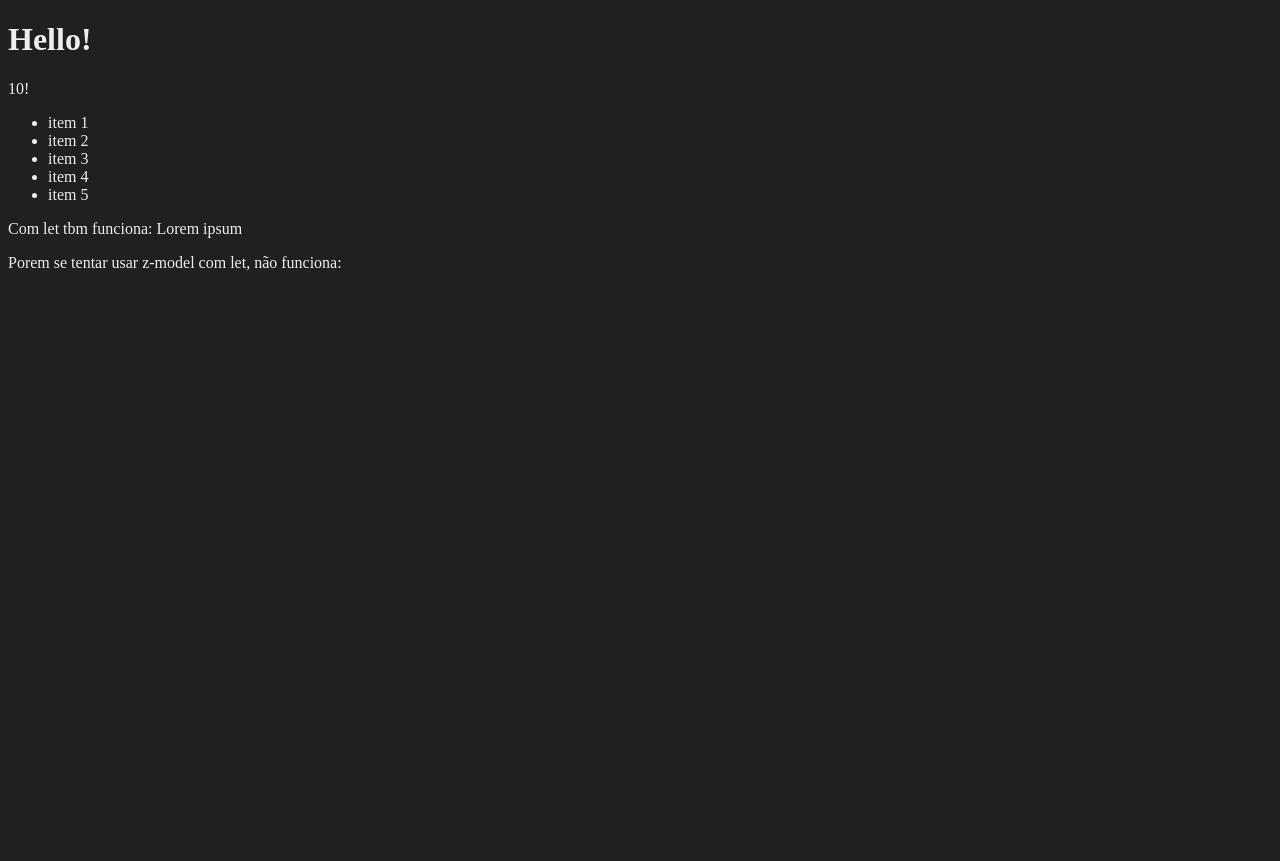
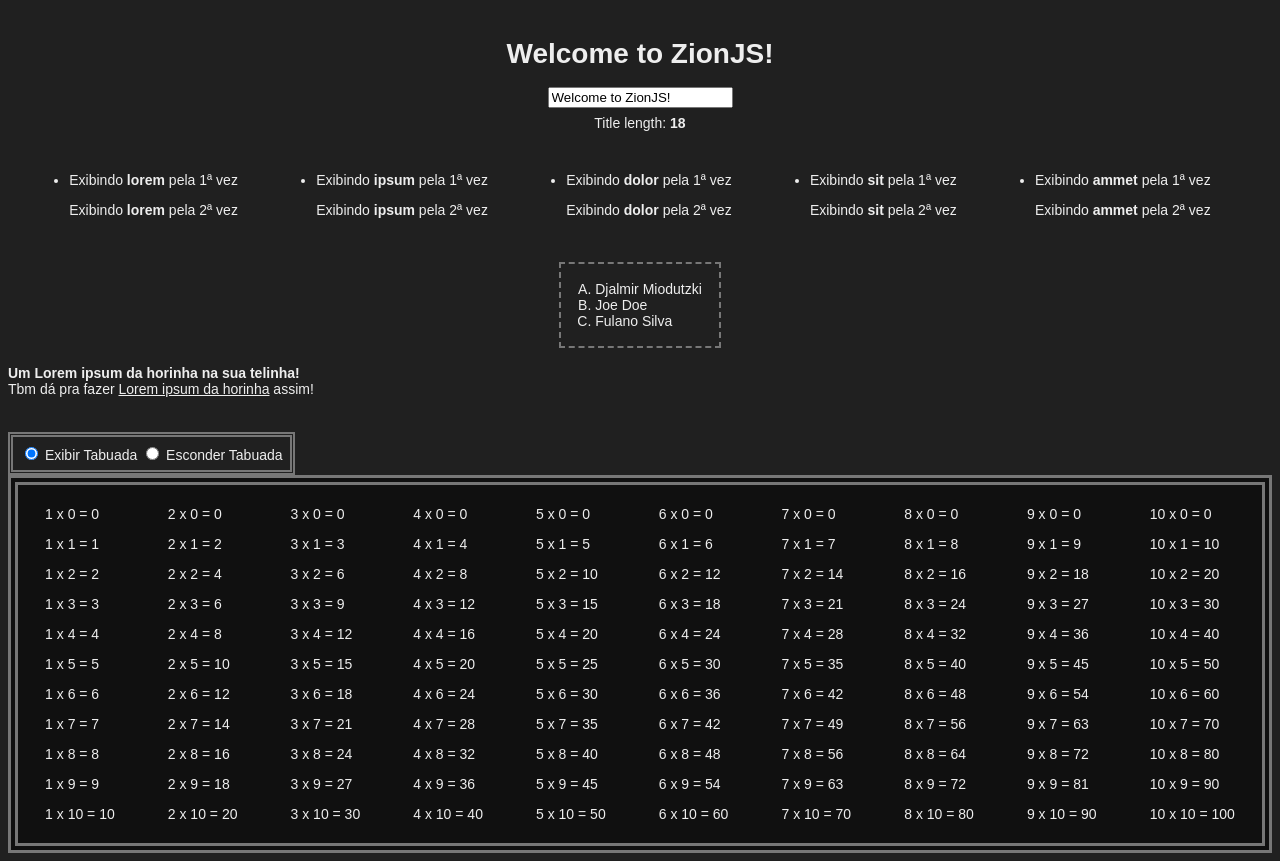
Before and after one commit to Djalmir/ZionJS, a plain HTML site: page test.html in a window 1280 px wide. Before the commit the page ends 800 px from the top, so only its background shows below. Drawn offline with Linux system fonts and the light colour scheme.

Commit message:
nested z-for fix

```diff
--- a/test.html
+++ b/test.html
@@ -11,40 +11,130 @@
 			body {
 				background: #202020;
 				color: #eee;
+				font-family: 'Fira Code', sans-serif;
+				font-size: 14px;
+			}
+
+			h1 {
+				min-height: 100px;
+				margin: 0;
+				display: flex;
+				flex-direction: column;
+				align-items: center;
+				justify-content: flex-end;
+				gap: 17px;
+			}
+
+			#titleLength {
+				margin: 7px 0 13px;
+				text-align: center;
+			}
+
+			ol {
+				margin: 17px auto;
+				padding: 17px;
+				padding-left: 34px;
+				border: 2px dashed #777;
+				width: fit-content;
+			}
+
+			#ulzera {
+				display: flex;
+				flex-wrap: wrap;
+				gap: 30px;
+				padding: 13px;
+				justify-content: space-evenly;
+			}
+
+			#radioGroup {
+				border: 5px double #777;
+				width: fit-content;
+				padding: 7px;
+				margin-top: 35px;
+			}
+
+			#timesTable {
+				display: flex;
+				align-items: center;
+				justify-content: space-evenly;
+				gap: 33px;
+				flex-wrap: wrap;
+				border: 10px double #777;
+				background: #101010;
+				padding: 7px;
+				box-sizing: border-box;
+				transform-origin: top left;
+			}
+
+			@keyframes enter {
+				from {
+					opacity: 0;
+					transform: scale(0);
+				}
+
+				to {
+					opacity: 1;
+				}
+			}
+
+			@keyframes leave {
+				to {
+					opacity: 0;
+					transform: scale(0);
+				}
 			}
 		</style>
 	</head>
 
 	<body>
+
 		<div id="app">
-			<h1>{{foo}}</h1>
+			<h1>
+				{{title}}
+				<input type="text" placeholder="Altere o título da página" z-model="title">
+			</h1>
+			<p id="titleLength">Title length: <b z-model="titleLength"></b> </p>
 
-			<p>{{2*5}}!</p>
-
-			<ul>
+			<ul id="ulzera">
 				<li z-for="item in items">
-					{{item}}
+					<p z-for="x in 2">
+						Exibindo <b>{{item}}</b> pela {{x+1}}ª vez
+					</p>
 				</li>
 			</ul>
 
-			<ol style="margin-left: 17px;" type="A">
+			<ol type="A">
 				<li z-for="person in people">
 					{{person.name.firstName}} {{person.name.lastName}}
 				</li>
 			</ol>
 
-			<p>Com let tbm funciona: {{ex}}</p>
-			<p>Porem se tentar usar z-model com let, não funciona: <span z-model="ex"></span></p>
+			<b>Um {{lorem}} na sua telinha!</b><br>
+			<span>Tbm dá pra fazer <u z-model="lorem"></u> assim!</span>
 
+			<div id="radioGroup">
+				<input type="radio" value="true" id="show" z-model="showTimesTable">
+				<label for="show">Exibir Tabuada</label>
+				<input type="radio" value="false" id="dontShow" z-model="showTimesTable">
+				<label for="dontShow">Esconder Tabuada</label>
+			</div>
+
+			<div id="timesTable" z-if="showTimesTable" enter-animation="enter .5s ease-out" leave-animation="leave .4s ease-in">
+				<div z-for="i in 10">
+					<p z-for="o in 11">
+						{{i+1}} x {{o}} = {{(i+1)*o}}
+					</p>
+				</div>
+			</div>
 		</div>
 
-
+		<!-- <script src="https://cdn.jsdelivr.net/gh/Djalmir/ZionJS@latest/zion.js"></script> -->
 		<script src="zion.js"></script>
 		<script>
-
-			this.foo = 'Hello!'
-			var items = ['item 1', 'item 2', 'item 3', 'item 4', 'item 5']
-			const people = [
+			this.title = 'Welcome to ZionJS!'
+			this.titleLength = this.title.length
+			this.items = ['lorem', 'ipsum', 'dolor', 'sit', 'ammet']
+			this.people = [
 				{
 					name: {
 						firstName: 'Djalmir',
@@ -53,17 +143,28 @@
 				},
 				{
 					name: {
-						firstName: 'Hosama',
-						lastName: 'Oliveira'
+						firstName: 'Joe',
+						lastName: 'Doe'
+					}
+				},
+				{
+					name: {
+						firstName: 'Fulano',
+						lastName: 'Silva'
 					}
 				}
 			]
+			this.lorem = 'Lorem ipsum da horinha'
+			this.showTimesTable = true
 
-			let ex = 'Lorem ipsum'
+			this.watch = {
+				title: () => {
+					this.titleLength = this.title.length
+				}
+			}
 
 			ZION(this, app)
 		</script>
-
 	</body>
 
 </html>
--- a/zion.js
+++ b/zion.js
@@ -117,8 +117,16 @@ const ZION = async (self, zion_component, refreshing) => {
 						startZfor = document.createComment(zEl.outerHTML)
 					parent.insertBefore(startZfor, zEl)
 
+					// z-for="x in 100"
+					let numbersArray
+					numbersArray = Array.from({length: Number(array[0])}, (_, i) => i)
+
 					try {
-						eval('self.' + array).map((z, idx) => {
+						let arr = numbersArray.length
+							? numbersArray/*z-for="x in 100"*/
+							: eval('self.' + array)/*z-for="x in someArray"*/
+
+						arr.map((z, idx) => {
 							let newEl = parent.insertBefore(document.createElement(zEl.tagName), zEl)
 							Array.from(zEl.attributes).filter(at => at.nodeName != 'z-for').map((attr) => {
 								newEl.setAttribute(attr.nodeName, attr.nodeValue)
@@ -131,22 +139,25 @@ const ZION = async (self, zion_component, refreshing) => {
 
 							let html = zEl.innerHTML
 
-							let matches = html.match(/({{.+?}})/g)
+							let matches = html.match(/{{.+?}}/g)
 							if (matches)
 								matches.map((match) => {
-									// console.log('nick', nick, 'z', z, 'match', match)
-									// console.log(match.replace(/[{}]/g, ''))
-									// console.log('__________________________________')
 									if (match.replace(/[{}]/g, '') == nick)
 										html = html.replaceAll(match, typeof (z) == 'object' ? JSON.stringify(z) : z)
 									else {
 										let property = match.replace(/[{}]/g, '').split('.')
-										property.shift()
+										let shifted = property.shift()
+										if (shifted == nick) {
 											let obj = 'z'
 											for (let i = 0; i < property.length; i++) {
 												obj += `['${ property[i] }']`
 											}
 											html = html.replaceAll(match, eval(obj))
+										}
+										else {
+											let m = match.replace(nick, z)
+											html = html.replace(match, m)
+										}
 									}
 								})
 
@@ -156,6 +167,16 @@ const ZION = async (self, zion_component, refreshing) => {
 							if (matches) {
 								matches.map((match) => {
 									html = html.replaceAll(match, match.replace(`${ nick }`, `${ array }[${ idx }]`))
+								})
+							}
+
+							let evalMatches = html.match(/{{.+?}}/g)
+							if (evalMatches) {
+								evalMatches.map((match) => {
+									try {
+										html = html.replace(match, eval(match.replace(/[{}]/g, '')))
+									}
+									catch {}
 								})
 							}
 
@@ -170,7 +191,6 @@ const ZION = async (self, zion_component, refreshing) => {
 						})
 					}
 					catch {
-						//
 					}
 				}
 
@@ -186,6 +206,7 @@ const ZION = async (self, zion_component, refreshing) => {
 			updateList()
 
 			//Z-FOR TWO WAY DATA BINDING
+			if (self[array[0]]) {
 				array = array[0].split('.')
 				try {
 					let scope = eval(`self${ array.length > 1 ? '.' + array.slice(0, array.length - 2) : '' }`)
@@ -204,6 +225,7 @@ const ZION = async (self, zion_component, refreshing) => {
 				}
 				catch (err) {
 					//
+				}
 			}
 		})
 	}
```
Lines whose indentation alone changed are shown as unchanged.
